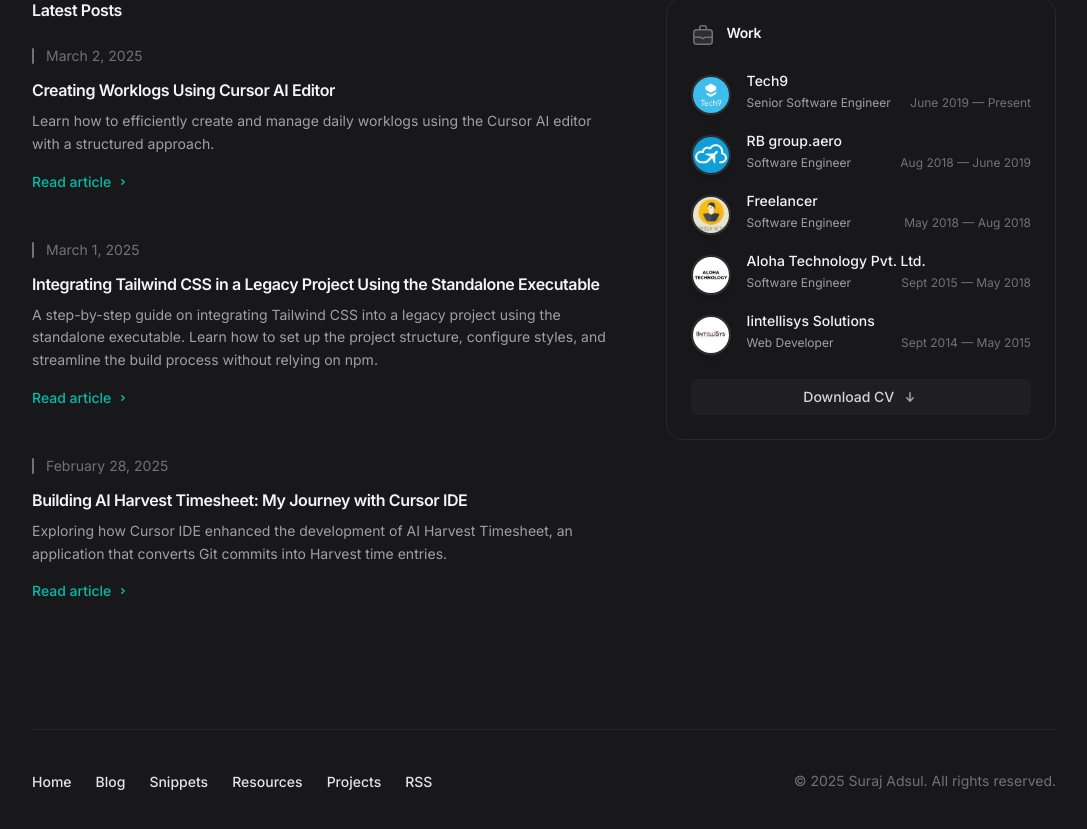
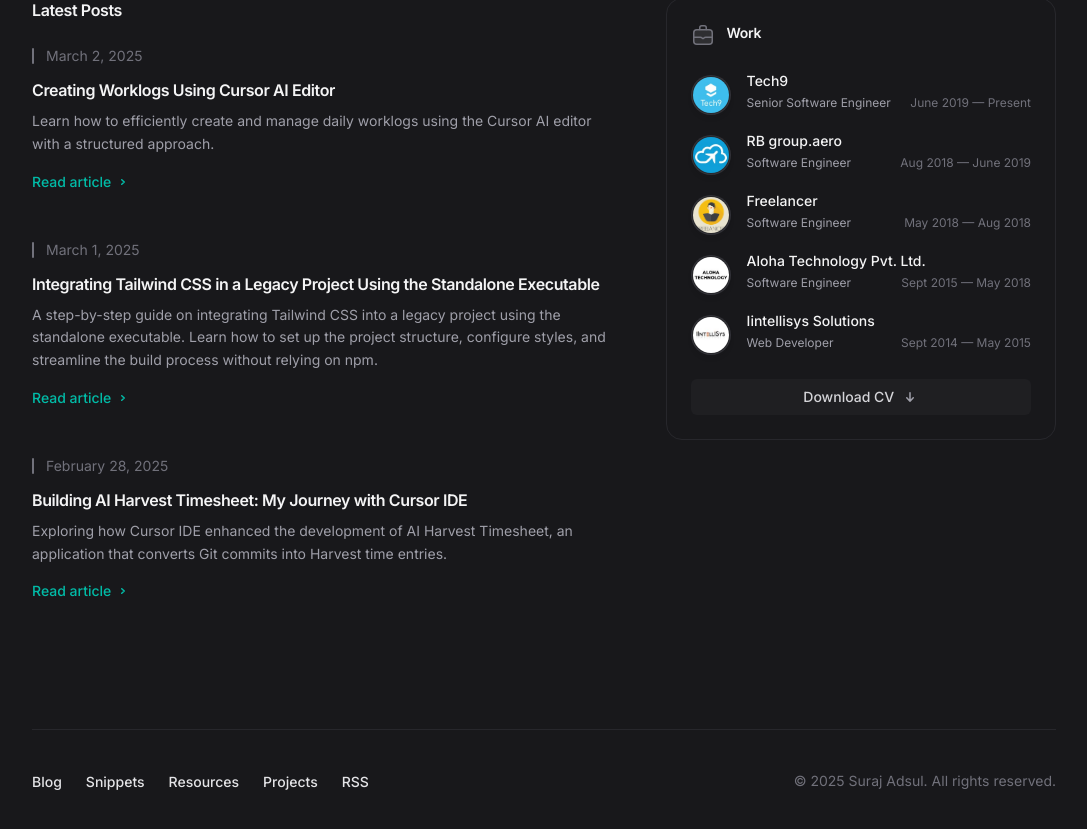
Before and after one commit to SurajAdsul/blog, a Next.js app: page / in a window 1280 px wide. Shown: the part 434-1263 px from the top of the page, without its empty margins (96-1183 px from the left). Built offline with nearby package versions, Linux system fonts and the light colour scheme.

Commit message:
Update Footer.js

```diff
--- a/src/app/components/Footer.js
+++ b/src/app/components/Footer.js
@@ -2,7 +2,6 @@ import Link from 'next/link';
 
 export default function Footer() {
   const navigation = [
-    { name: 'Home', href: '/' },
     { name: 'Blog', href: '/blog' },
     { name: 'Snippets', href: '/snippets' },
     { name: 'Resources', href: '/resources' },
```
